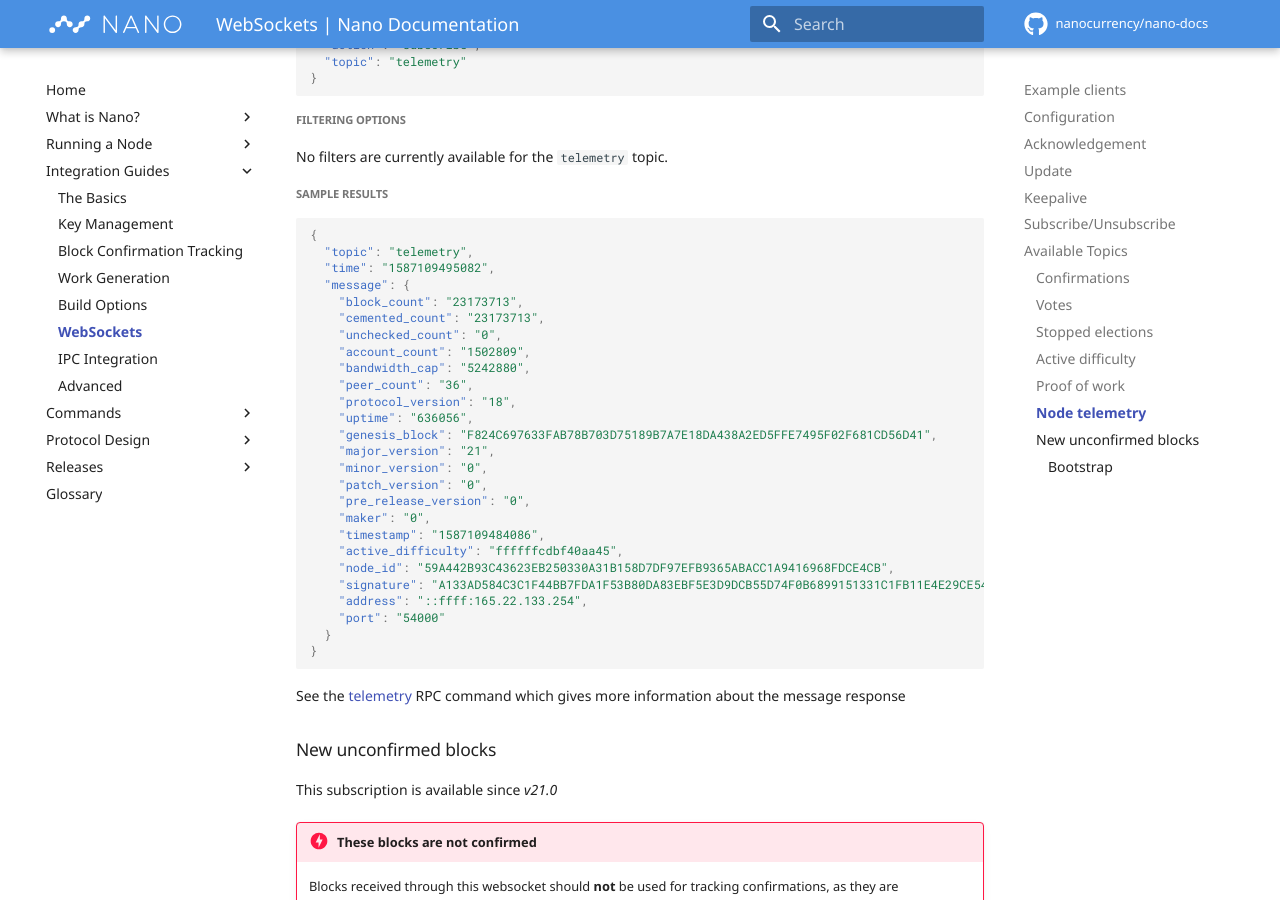
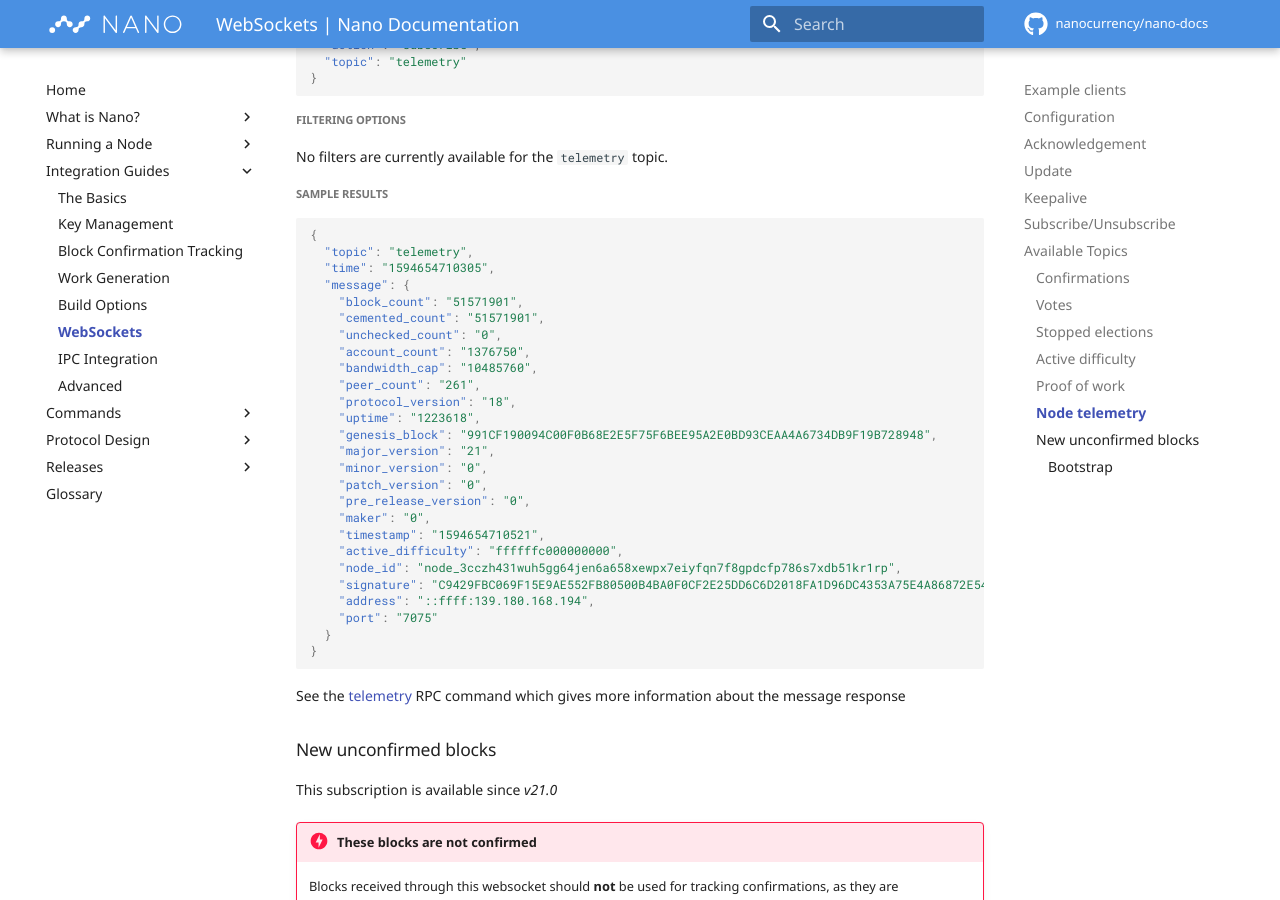
Before and after one commit to nanocurrency/nano-docs, an MkDocs documentation site: the page built from docs/integration-guides/websockets.md, in a window 1280 px wide and 900 px high, scrolled down 10720 px. Built offline with MkDocs 1.6.1 and Material for MkDocs 9.7.7, drawn with Linux system fonts in a browser that asks for light colours; comment, search, counter and statistics services are not loaded.

Commit message:
Update node telemetry RPC to use node id account instead of hash (#350)

````diff
--- a/docs/commands/rpc-protocol.md
+++ b/docs/commands/rpc-protocol.md
@@ -2462,7 +2462,7 @@
     {
       "block_count": "5777903",
       ...
-      "node_id": "DF00C99E4205D74B0B20E2F9399DCF847C6A8FDFD9F47BAB2F95EE8C056B670C",
+      "node_id": "node_1cmi8difuruopgzpnb4ybrnnj5rproxwuwe5mad7ucbsekakiwn37qqg1zo5",
       "signature": "5F8DEE5F895D53E122FDEB4B1B4118A41F9DDB818C6B299B09DF59131AF9F201BB7057769423F6B0C868B57509177B54D5D2C731405FE607527F5E2B6B2E290F",
       "address": "::ffff:152.89.106.89",
       "port": "54000"
@@ -2470,7 +2470,7 @@
     {
       "block_count": "5777902",
       ...
-      "node_id": "C8172AB14437B245760B418621AD0FF22003F4ED55C1736C41FAFEAFC30FF70B",
+      "node_id": "node_3ipxdjrha3rfg9h3spiz5jkprw8kdj7bph9fir51kf6pmryzznsyhakqznk3",
       "signature": "D691B855D9EC70EA6320DE609EB379EB706845433E034AD22721E8F91BF3A26156F40CCB2E98653F1E63D4CE5F10F530A835DE1B154D1213464E3B9BB9BE4908",
       "address": "::ffff:95.216.205.215",
       "port": "54006"
--- a/docs/integration-guides/websockets.md
+++ b/docs/integration-guides/websockets.md
@@ -538,28 +538,28 @@
 ```json
 {
   "topic": "telemetry",
-  "time": "1587109495082",
+  "time": "1594654710305",
   "message": {
-    "block_count": "23173713",
-    "cemented_count": "23173713",
+    "block_count": "51571901",
+    "cemented_count": "51571901",
     "unchecked_count": "0",
-    "account_count": "1502809",
-    "bandwidth_cap": "5242880",
-    "peer_count": "36",
+    "account_count": "1376750",
+    "bandwidth_cap": "10485760",
+    "peer_count": "261",
     "protocol_version": "18",
-    "uptime": "636056",
-    "genesis_block": "F824C697633FAB78B703D75189B7A7E18DA438A2ED5FFE7495F02F681CD56D41",
+    "uptime": "1223618",
+    "genesis_block": "991CF190094C00F0B68E2E5F75F6BEE95A2E0BD93CEAA4A6734DB9F19B728948",
     "major_version": "21",
     "minor_version": "0",
     "patch_version": "0",
     "pre_release_version": "0",
     "maker": "0",
-    "timestamp": "1587109484086",
-    "active_difficulty": "ffffffcdbf40aa45",
-    "node_id": "59A442B93C43623EB250330A31B158D7DF97EFB9365ABACC1A9416968FDCE4CB",
-    "signature": "A133AD584C3C1F44BB7FDA1F53B80DA83EBF5E3D9DCB55D74F0B6899151331C1FB11E4E29CE54F3B4C315FEAEECAD4AF383BDB175ECA76C1744DE51AEB097709",
-    "address": "::ffff:165.22.133.254",
-    "port": "54000"
+    "timestamp": "1594654710521",
+    "active_difficulty": "ffffffc000000000",
+    "node_id": "node_3cczh431wuh5gg64jen6a658xewpx7eiyfqn7f8gpdcfp786s7xdb51kr1rp",
+    "signature": "C9429FBC069F15E9AE552FB80500B4BA0F0CF2E25DD6C6D2018FA1D96DC4353A75E4A86872E54E7B2BFF06526719076E792DA3C83F1B2FD40244804EAC324C00",
+    "address": "::ffff:139.180.168.194",
+    "port": "7075"
   }
 }
 ```
````
